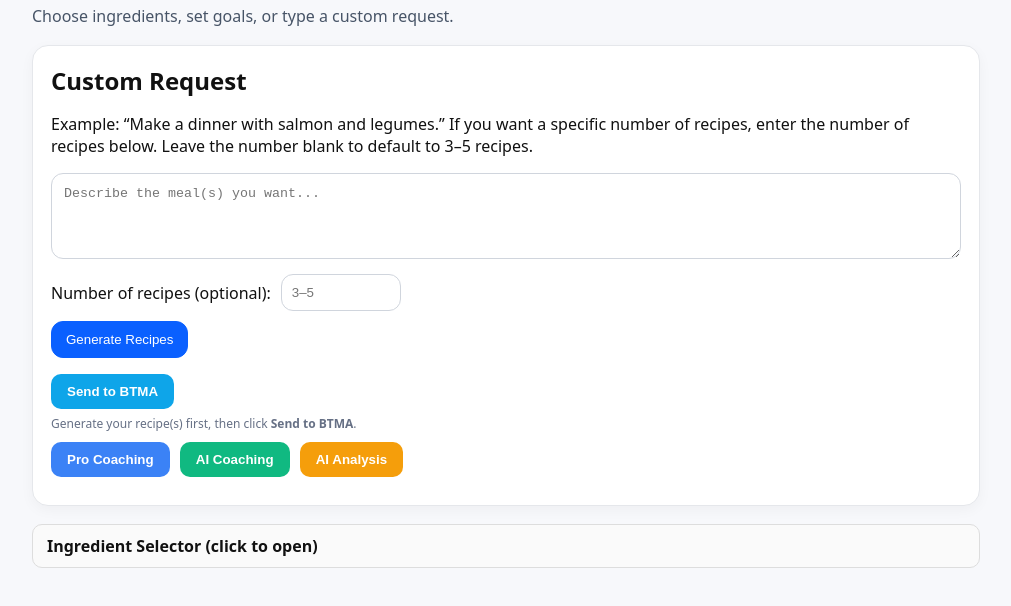
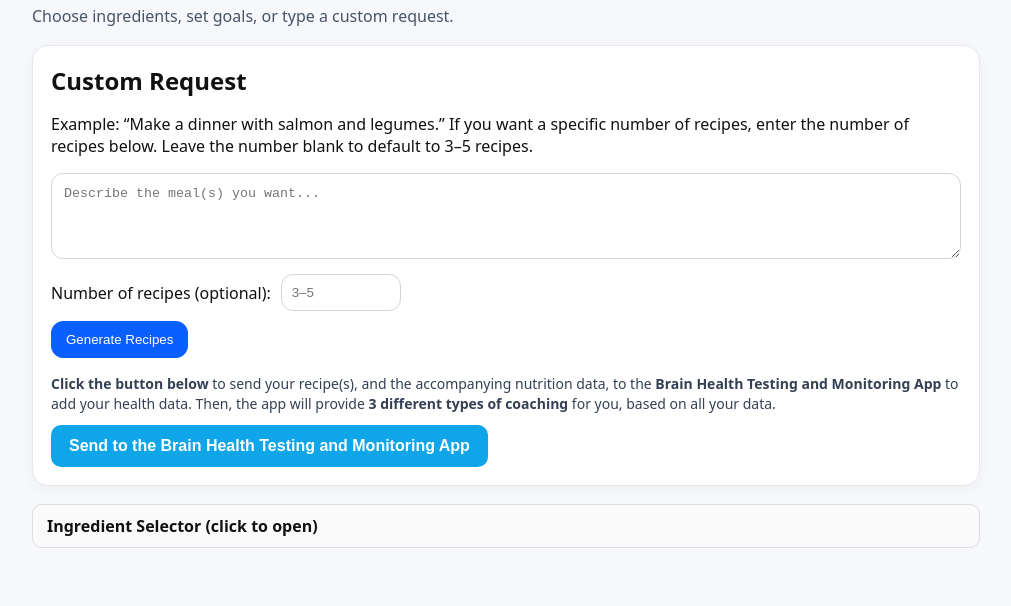
Before and after one commit to BrainPreserve/meals_current, a plain HTML site: page index.html in a window 1280 px wide. Shown: the part 74-680 px from the top of the page, without its empty margins (134-1145 px from the left). Drawn offline with nearby package versions, Linux system fonts and the light colour scheme.

Commit message:
Refactor BTMA integration for single button usage

```diff
--- a/index.html
+++ b/index.html
@@ -395,64 +395,38 @@ ${goals}`;
     window.clearCustomSection     = clearCustomSection;
     window.toggleAccordion        = toggleAccordion;
   </script>
-  <!-- ===== BTMA INTEGRATION (auto-open after save + all 3 coaching buttons) ===== -->
+ <!-- ===== BTMA INTEGRATION — Single Button + Auto Open BTMA ===== -->
 <script>
 (function(){
-  // REQUIRED: put your BTMA web app URL here (copy from Apps Script → Deploy → Manage deployments → Web app URL)
+  // REPLACE THIS with your actual BTMA Apps Script Web App URL (must end with /exec)
   const BTMA_APP_URL = "https://script.google.com/macros/s/AKfycbxELn00mOAldWs4GA__52E3nsHBp0W3NeNPYdPLazoZYhqNzkfSgRiYGFT0ewSD3bGe9g/exec";
 
-  // Netlify function endpoints (no secrets here; your env vars live server-side)
-  const FN_SEND        = "/.netlify/functions/send-to-btma";
-  const FN_PRO         = "/.netlify/functions/btma-pro-coaching";
-  const FN_AI_COACHING = "/.netlify/functions/btma-ai-coaching";
-  const FN_AI_ANALYSIS = "/.netlify/functions/btma-ai-analysis";
+  // This uses the serverless function you already have to send the data
+  const FN_SEND = "/.netlify/functions/send-to-btma";
 
-  // Existing containers in your uploaded file (do not change unless your IDs are different)
+  // These are the existing containers in your page where recipes and tables appear
   const RECIPE_CONTAINER_ID = "custom-output";
   const TABLES_CONTAINER_ID = "bp-nutrition";
 
-  function buildControls() {
-    if (document.getElementById("btma-controls-wrapper")) return;
+  function buildSingleCTA() {
+    if (document.getElementById("btma-single-cta")) return;
 
     const wrap = document.createElement("div");
-    wrap.id = "btma-controls-wrapper";
+    wrap.id = "btma-single-cta";
     wrap.style.marginTop = "16px";
 
     wrap.innerHTML = `
-      <div id="btma-export-controls" style="margin-bottom:10px;">
-        <button id="btn-send-to-btma"
-                style="padding:10px 16px; border-radius:10px; background:#0ea5e9; color:#fff; border:none; font-weight:600;">
-          Send to BTMA
-        </button>
-        <span id="btma-status" style="margin-left:10px; font-size:14px; color:#475467;"></span>
-        <div style="margin-top:6px; font-size:12px; color:#667085;">
-          Generate your recipe(s) first, then click <strong>Send to BTMA</strong>.
-        </div>
+      <div style="margin-bottom:10px; font-size:14px; color:#344054; line-height:1.45;">
+        <strong>Click the button below</strong> to send your recipe(s), and the accompanying nutrition data, to the
+        <strong>Brain Health Testing and Monitoring App</strong> to add your health data. Then, the app will provide
+        <strong>3 different types of coaching</strong> for you, based on all your data.
       </div>
 
-      <div id="btma-coach-controls" style="margin-bottom:10px;">
-        <button id="btn-pro-coaching"
-                style="padding:10px 16px; border-radius:10px; background:#3b82f6; color:#fff; border:none; font-weight:600; margin-right:6px;">
-          Pro Coaching
-        </button>
-        <button id="btn-ai-coaching"
-                style="padding:10px 16px; border-radius:10px; background:#10b981; color:#fff; border:none; font-weight:600; margin-right:6px;">
-          AI Coaching
-        </button>
-        <button id="btn-ai-analysis"
-                style="padding:10px 16px; border-radius:10px; background:#f59e0b; color:#fff; border:none; font-weight:600;">
-          AI Analysis
-        </button>
-        <span id="btma-coach-status" style="margin-left:10px; font-size:14px; color:#475467;"></span>
-      </div>
-
-      <div id="btma-coaching-panel"
-           style="margin-top:10px; padding:12px; border:1px solid #d0d5dd; border-radius:10px; background:#f9fafb; display:none;">
-        <div style="font-weight:700; margin-bottom:6px;">BTMA Outputs</div>
-        <div id="btma-pro-content" style="white-space:pre-wrap; margin-bottom:10px;"></div>
-        <div id="btma-ai-coaching-content" style="white-space:pre-wrap; margin-bottom:10px;"></div>
-        <div id="btma-ai-analysis-content" style="white-space:pre-wrap;"></div>
-      </div>
+      <button id="btn-send-open-btma"
+              style="padding:12px 18px; border-radius:10px; background:#0ea5e9; color:#fff; border:none; font-weight:700; font-size:16px;">
+        Send to the Brain Health Testing and Monitoring App
+      </button>
+      <span id="btma-status" style="margin-left:10px; font-size:14px; color:#475467;"></span>
     `;
 
     const recipesEl = document.getElementById(RECIPE_CONTAINER_ID);
@@ -462,22 +436,21 @@ ${goals}`;
       document.body.appendChild(wrap);
     }
 
-    const btnSend = document.getElementById("btn-send-to-btma");
-    const status  = document.getElementById("btma-status");
-    const btnPro  = document.getElementById("btn-pro-coaching");
-    const btnAIC  = document.getElementById("btn-ai-coaching");
-    const btnAIA  = document.getElementById("btn-ai-analysis");
-    const coachStatus = document.getElementById("btma-coach-status");
-    const panel   = document.getElementById("btma-coaching-panel");
-
+    const btn = document.getElementById("btn-send-open-btma");
+    const statusEl = document.getElementById("btma-status");
     const elRecipes = document.getElementById(RECIPE_CONTAINER_ID);
     const elTables  = document.getElementById(TABLES_CONTAINER_ID);
 
-    async function sendToBtma() {
+    async function sendThenOpen() {
+      // Open a new tab immediately so popup blockers allow it; we navigate it after save
+      let btmaTab = null;
+      try { btmaTab = window.open("about:blank", "_blank", "noopener"); } catch(_) {}
+
       const recipes_html = elRecipes ? elRecipes.innerHTML : "";
       const tables_html  = elTables  ? elTables.innerHTML  : "";
+
+      // Simple estimate of how many recipes (optional)
       let recipe_count = 1;
-
       try {
         if (recipes_html) {
           const tmp = document.createElement("div");
@@ -487,7 +460,7 @@ ${goals}`;
         }
       } catch(_) {}
 
-      status && (status.textContent = "Sending to BTMA...");
+      statusEl && (statusEl.textContent = "Sending to BTMA...");
 
       try {
         const resp = await fetch(FN_SEND, {
@@ -504,64 +477,30 @@ ${goals}`;
         const data = await resp.json().catch(()=> ({}));
 
         if (resp.ok && data && data.ok !== false) {
-          status && (status.textContent = "Saved to BTMA.");
-          // **Always open BTMA app automatically after successful save**
-          if (BTMA_APP_URL) {
+          statusEl && (statusEl.textContent = "Saved to BTMA. Opening app...");
+          if (btmaTab && BTMA_APP_URL) {
+            btmaTab.location = BTMA_APP_URL;
+          } else if (BTMA_APP_URL) {
             window.open(BTMA_APP_URL, "_blank", "noopener");
           }
         } else {
-          status && (status.textContent = "BTMA error: " + (data && (data.error || data.message) || resp.status));
+          statusEl && (statusEl.textContent = "BTMA error: " + (data && (data.error || data.message) || resp.status));
+          try { if (btmaTab) btmaTab.close(); } catch(_){}
         }
       } catch (err) {
-        status && (status.textContent = "Network error sending to BTMA");
+        statusEl && (statusEl.textContent = "Network error sending to BTMA");
+        try { if (btmaTab) btmaTab.close(); } catch(_){}
       }
     }
 
-    async function callFn(fnUrl, targetEl) {
-      try {
-        coachStatus && (coachStatus.textContent = "Requesting from BTMA...");
-        const resp = await fetch(fnUrl, { method: "POST" });
-        const data = await resp.json().catch(()=> ({}));
-
-        if (!resp.ok || (data && data.ok === false)) {
-          coachStatus && (coachStatus.textContent = "BTMA error: " + (data && (data.error || data.message) || resp.status));
-          return;
-        }
-
-        let display = "";
-        if (typeof data === "string") {
-          display = data;
-        } else if (data && data.coaching) {
-          display = Array.isArray(data.coaching) ? data.coaching.join("\n\n") : String(data.coaching);
-        } else if (data && data.text) {
-          display = String(data.text);
-        } else {
-          display = JSON.stringify(data, null, 2);
-        }
-
-        targetEl.textContent = display || "No result returned.";
-        panel.style.display = "block";
-        coachStatus && (coachStatus.textContent = "Loaded.");
-      } catch (err) {
-        coachStatus && (coachStatus.textContent = "Network error contacting BTMA");
-      }
-    }
-
-    if (btnSend) btnSend.addEventListener("click", sendToBtma);
-
-    const elPro  = document.getElementById("btma-pro-content");
-    const elAIC  = document.getElementById("btma-ai-coaching-content");
-    const elAIA  = document.getElementById("btma-ai-analysis-content");
-
-    if (btnPro) btnPro.addEventListener("click", () => callFn(FN_PRO, elPro));
-    if (btnAIC) btnAIC.addEventListener("click", () => callFn(FN_AI_COACHING, elAIC));
-    if (btnAIA) btnAIA.addEventListener("click", () => callFn(FN_AI_ANALYSIS, elAIA));
+    if (btn) btn.addEventListener("click", sendThenOpen);
   }
 
-  window.addEventListener("load", buildControls);
+  window.addEventListener("load", buildSingleCTA);
 })();
 </script>
 <!-- ===== END BTMA INTEGRATION ===== -->
 
+
 </body>
 </html>
```
